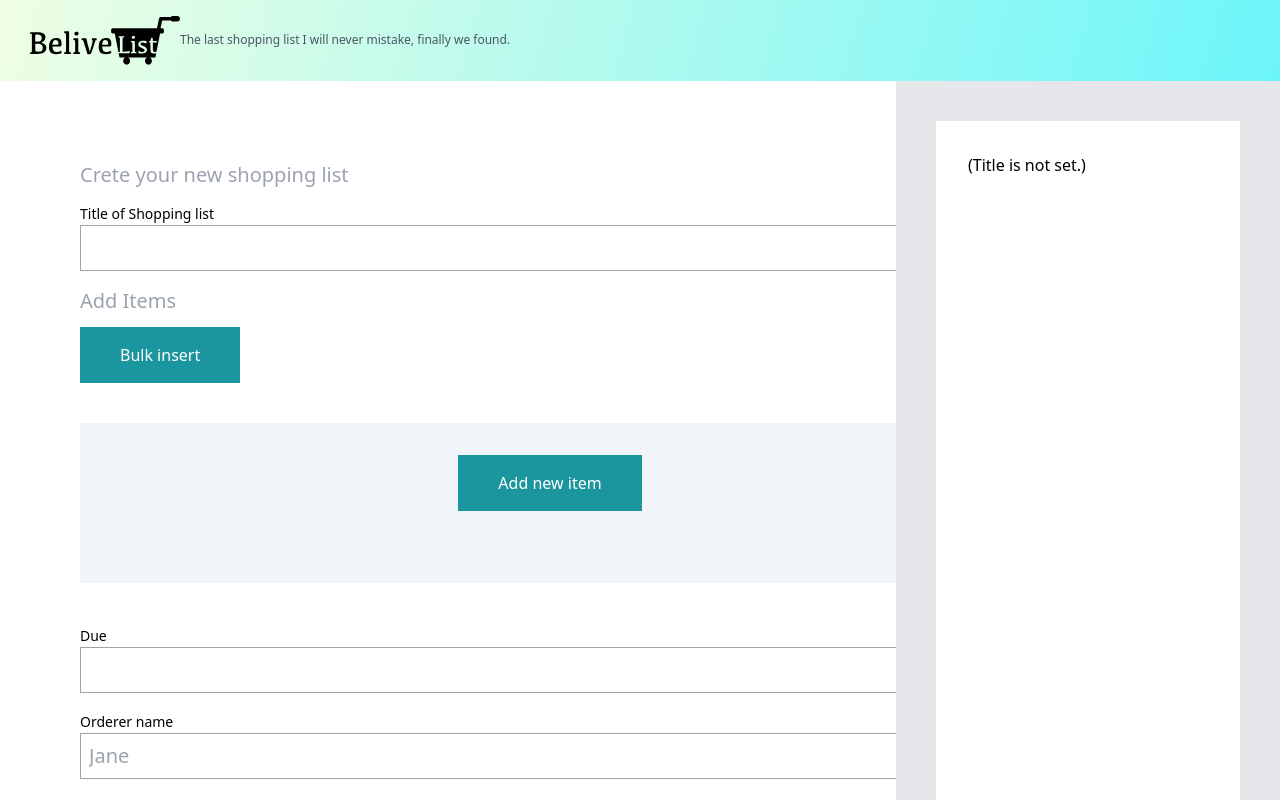
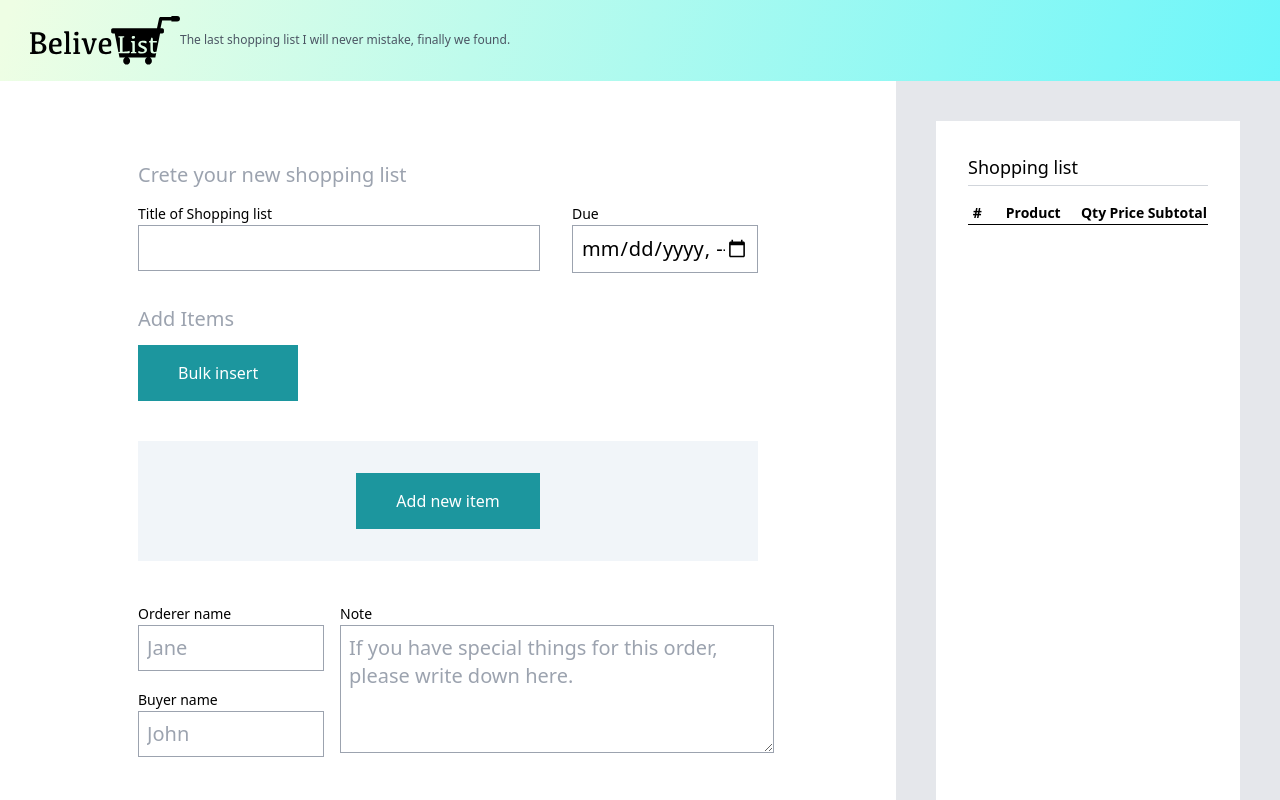
Before and after one commit to kohki-shikata/believe-list, a Next.js app: page /create in a window 1280 px wide. Shown: the top 800 px of the page. Built offline with nearby package versions, Linux system fonts and the light colour scheme.

Commit message:
Update layout

```diff
--- a/components/common/ItemCard.tsx
+++ b/components/common/ItemCard.tsx
@@ -8,6 +8,10 @@ export const ItemCard = (props: ItemCardProps) => {
 
   const [order, setOrder] = useRecoilState<Order>(orderState)
   const [productName, setProductName] = useState<string>()
+
+  /******************************************** */
+  /* Set product name                           */
+  /******************************************** */
 
   const updateProductName = (event: React.KeyboardEvent<HTMLInputElement>): void => {
     setOrder((order: Order) => ({
@@ -34,12 +38,18 @@ export const ItemCard = (props: ItemCardProps) => {
     }))
   }
 
+  /******************************************** */
+  /* Remove Item                                */
+  /******************************************** */
+
   const removeItem = (index: number) => {
     setOrder((order: Order) => ({
       ...order,
       itemsList: [...order.itemsList.slice(0, index), ...order.itemsList.slice(index + 1)]
     }))
   }
+
+
 
   /******************************************************** */
   /* Toggle Main Panel                                      */
@@ -56,7 +66,7 @@ export const ItemCard = (props: ItemCardProps) => {
   }
 
   return (
-    <div className="bg-white shadow-md mb-8">
+    <div className={"bg-white shadow-md mb-8"}>
       <h3 className="text-xl font-medium text-gray-900 grid grid-cols-[15%,1fr,15%] md:grid-cols-[10%,1fr,10%] bg-emerald-100">
         <div className="bg-emerald-200">
           <button type="button" className={"bg-transparent w-full h-full -rotate-90" + (mainPanelState ? ' open rotate-0 transition-transform duration-300' : ' transition-transform duration-300')} onClick={toggleMainPanel}>▼</button>
--- /dev/null
+++ b/components/common/PreviewSheet.tsx
@@ -0,0 +1,50 @@
+import { useRecoilState } from "recoil"
+import { orderState } from "../store/Order"
+import { ReactComponentElement } from "react"
+import { ReactJSXElement } from "@emotion/react/types/jsx-namespace"
+import type { Item } from '@/types/Order'
+
+const PreviewSheet = (): ReactJSXElement => {
+
+  const [order, setOrder] = useRecoilState(orderState)
+
+  return (
+    <div className="bg-white p-8 min-h-[50em] sticky top-10">
+      <h2 className="text-lg border-b-[1px] pb-1 mb-4 border-gray-300">{order.title.length > 0 ? order.title : 'Shopping list'}</h2>
+      <table className="w-full text-center">
+        <thead className="border-b-[1px] border-black pb-1 mb-2">
+          <tr>
+            <th className="w-1/12 text-sm">#</th>
+            <th className="w-5/12 text-sm">Product</th>
+            <th className="w-1/12 text-sm">Qty</th>
+            <th className="w-2/12 text-sm">Price</th>
+            <th className="w-3/12 text-sm">Subtotal</th>
+          </tr>
+        </thead>
+        <tbody>
+        {order.itemsList ?
+          order.itemsList.map((item: Item, index: number) => (
+            <tr key={'item-' + index} className="border-b-[1px] border-gray-300 items-center">
+              <td className="py-2">{index + 1}</td>
+              <td className="py-2">{item.productName ? item.productName : <span className="text-gray-400 text-xs">(Not set)</span>}</td>
+              <td className="py-2">{item.quantity ? item.quantity + (item.unit ? item.unit : '') : <span className="text-gray-400 text-xs">(Not set)</span> }</td>
+              <td className="py-2">{item.price ? item.price : <span className="text-gray-400 text-xs">(Not set)</span>}</td>
+              <td className="py-2">{item.price ? item.price * item.quantity : '---'}</td>
+            </tr>
+          ))
+        : ''}
+          <tr>
+            <td></td>
+            <td></td>
+            <td></td>
+            <td></td>
+            <td></td>
+          </tr>
+        </tbody>
+      </table>
+
+    </div>
+  )
+}
+
+export default PreviewSheet
--- a/pages/create/index.tsx
+++ b/pages/create/index.tsx
@@ -6,6 +6,7 @@ import NestedLayout from '@/layouts/nested'
 import Header from '@/components/common/Header'
 import BulkInsert from '@/components/common/BulkInsert'
 import ItemCard from '@/components/common/ItemCard'
+import PreviewSheet from '@/components/common/PreviewSheet'
 import { useRecoilState, useRecoilValue } from 'recoil'
 import { orderState } from '@/components/store/Order'
 import type { NextPageWithLayout } from '../_app'
@@ -38,6 +39,7 @@ const Page: NextPageWithLayout = () => {
     }))
   }
 
+
   return (
     <>
       <div id="hero" className="hero py-4 flex flex-col md:flex-row items-center pl-[30px]">
@@ -46,26 +48,32 @@ const Page: NextPageWithLayout = () => {
         </div>
         <p className="text-gray-600 text-xs text-center md:text-left">The last shopping list I will never mistake, <br className="md:hidden" />finally we found.</p>
       </div>
-      <div id="contentWrap" className="grid md:grid-cols-[calc(70vw_-_(100vw_-_100%)_*_0.7),calc(30vw_-_(100vw_-_100%)_*_0.3)]">
+      <div id="contentWrap" className="grid lg:grid-cols-[calc(70vw_-_(100vw_-_100%)_*_0.7),calc(30vw_-_(100vw_-_100%)_*_0.3)]">
         <main id="main">
-          <div className="inner p-[20px] md:p-[40px] lg:w-[1100px] lg:p-[80px] lg:mx-auto">
+          <div className="inner p-[20px] md:p-[40px] lg:w-[780px] xl:w-[1000px] lg:p-[80px] lg:mx-auto">
             <h2 className="text-xl text-gray-400 mb-3">Crete your new shopping list</h2>
             <div className="mb-4">
+              <div className="grid grid-cols-[1fr,30%] gap-8">
+                <div>
                   <label htmlFor="title" className="text-sm">Title of Shopping list</label>
                   <input type="text" id="title" className="text-xl p-2 border-[1px] border-gray-400 w-full" defaultValue={order.title} maxLength={80} onKeyUp={e => setOrder(order => { const { target } = e; let title = ''; target instanceof HTMLInputElement ? title = target.value : ''; return { ...order, title }})} />
+                </div>
+                <div className="mb-4">
+                  <label htmlFor="due" className="text-sm">Due</label>
+                  <input type="datetime-local" id="due" className="text-xl p-2 border-[1px] border-gray-400 w-full" maxLength={80} />
+                </div>
+              </div>
             </div>
             <p className="text-xl text-gray-400 mb-3">Add Items</p>
             <BulkInsert showBulk={showBulk} setShowBulk={setShowBulk} />
             <button onClick={() => toggleBulkModal(true)} className="button">Bulk insert</button>
             <div id="list" className="bg-slate-100 p-2 md:p-8 mb-10">
               {order.itemsList.map((item: Item, index: number) => <ItemCard index={index} key={'item-card-' + index} />)}
-              <button type="button" className="block button mx-auto" onClick={addItem}>Add new item</button>
+              <button type="button" className="block button mx-auto mb-0" onClick={addItem}>Add new item</button>
             </div>
 
-            <div className="mb-4">
-              <label htmlFor="due" className="text-sm">Due</label>
-              <input type="text" id="due" className="text-xl p-2 border-[1px] border-gray-400 w-full" maxLength={80} />
-            </div>
+            <div className="grid grid-cols-1 md:grid-cols-[30%,70%] gap-4">
+              <div>
                 <div className="mb-4">
                   <label htmlFor="orderer" className="text-sm">Orderer name</label>
                   <input type="text" id="orderer" className="text-xl p-2 border-[1px] border-gray-400 w-full" placeholder="Jane" maxLength={80} defaultValue={order.ordererName} />
@@ -74,17 +82,16 @@ const Page: NextPageWithLayout = () => {
                   <label htmlFor="orderer" className="text-sm">Buyer name</label>
                   <input type="text" id="buyer" className="text-xl p-2 border-[1px] border-gray-400 w-full" placeholder="John" maxLength={80} defaultValue={order.buyerName} />
                 </div>
+              </div>
               <div className="mb-4">
                 <label htmlFor="note" className="text-sm">Note</label>
-              <textarea id="note" className="text-xl p-2 border-[1px] border-gray-400 w-full" maxLength={80} placeholder="If you have special things for this order, please write down here." defaultValue={order.note}></textarea>
+                <textarea id="note" className="text-xl p-2 border-[1px] border-gray-400 w-full h-32" maxLength={80} placeholder="If you have special things for this order, please write down here." defaultValue={order.note}></textarea>
+              </div>
             </div>
           </div>
         </main>
-        <div id="preview" className="hidden md:block bg-gray-200 p-10">
-          <div className="bg-white p-8 min-h-[50em] sticky top-10">
-            <p>{order.title.length > 0 ? order.title : '(Title is not set.)'}</p>
-            {order.itemsList ? order.itemsList.map((item: Item, index: number) => (<p key={'item-' + index}>{item.productName}</p>)) : ''}
-          </div>
+        <div id="preview" className="hidden lg:block bg-gray-200 p-10">
+          <PreviewSheet />
         </div>
       </div>
     </>
```
Lines whose indentation alone changed are shown as unchanged.
